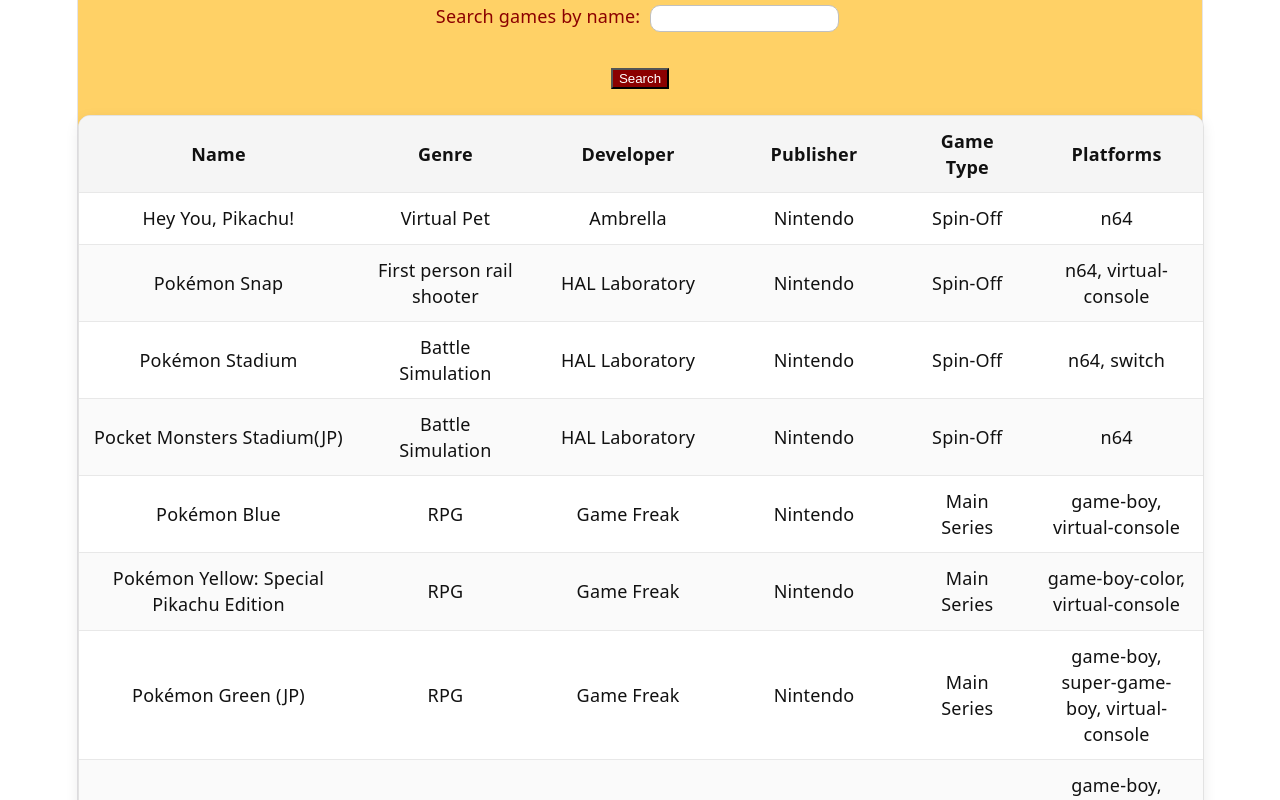
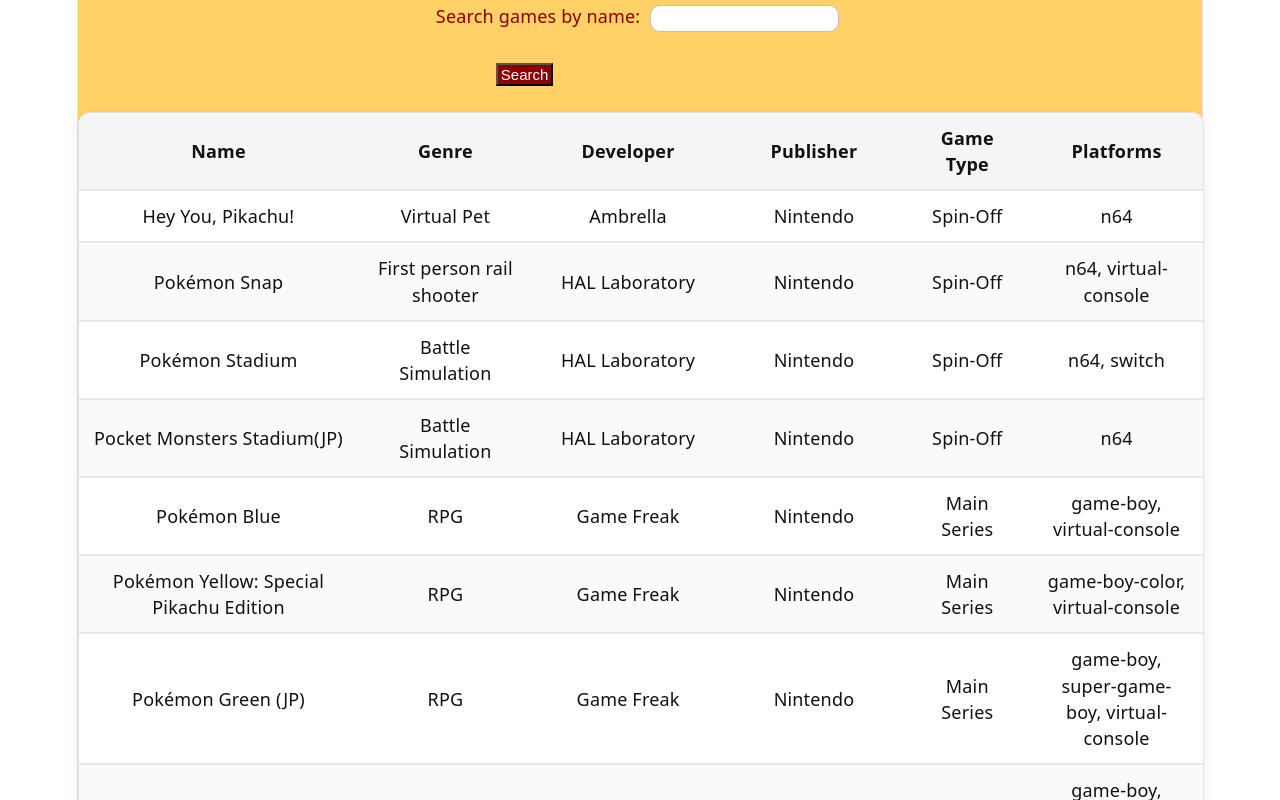
Before and after one commit to akatsukileader11/RODS, a React (Vite) app in the folder myapp/: page / in a window 1280 px wide. Shown: the top 800 px of the page. Built offline with nearby package versions, Linux system fonts and the light colour scheme.

Commit message:
Version15 (Search updates)

```diff
--- a/myapp/src/App.css
+++ b/myapp/src/App.css
@@ -31,6 +31,13 @@
   display: inline-block;
 }
 
+.search-controls {
+  width: fit-content;
+  max-width: 100%;
+  margin: 0 auto;
+  text-align: left;
+}
+
 .suggestion-list {
   position: absolute;
   z-index: 1;
@@ -49,6 +56,14 @@
 .search-submit {
   position: relative;
   z-index: 2;
+  padding: 1px 3px;
+  font-size: 15px;
+}
+
+.search-button-container {
+  display: flex;
+  justify-content: flex-start;
+  padding-left: 60px;
 }
 
 .suggestion-option {
@@ -92,7 +107,7 @@
 th,
 td {
   padding: 12px 14px;
-  border-bottom: 1px solid #e8e8e8;
+  border-bottom: 2px solid #e8e8e8;
   text-align: center;
 }
 
--- a/myapp/src/App.tsx
+++ b/myapp/src/App.tsx
@@ -70,6 +70,7 @@
   //UI
   return (
     <form onSubmit={Display}>
+      <div className="search-controls">
         <div>
           <label htmlFor="name">Search games by name: </label>
           <div className="search-input-container">
@@ -84,6 +85,12 @@
               onChange={(event) => {
                 setName(event.target.value);
                 setSuggestionsOpen(true);
+              }}
+              onKeyDown={(event) => {
+                if (event.key === "Enter" && !event.nativeEvent.isComposing) {
+                  event.preventDefault();
+                  event.currentTarget.form?.requestSubmit();
+                }
               }}
               onBlur={() => setSuggestionsOpen(false)}
             />
@@ -114,8 +121,9 @@
           </div>
         </div>
         <br />
-      <div>
+        <div className="search-button-container">
           <button className="search-submit" type="submit">Search</button>
+        </div>
       </div>
       <br />
       <div className="table-container">
```
Also changed, not shown: 5 other files (tests, documents, lock files or other folders). Lines whose indentation alone changed are shown as unchanged.
